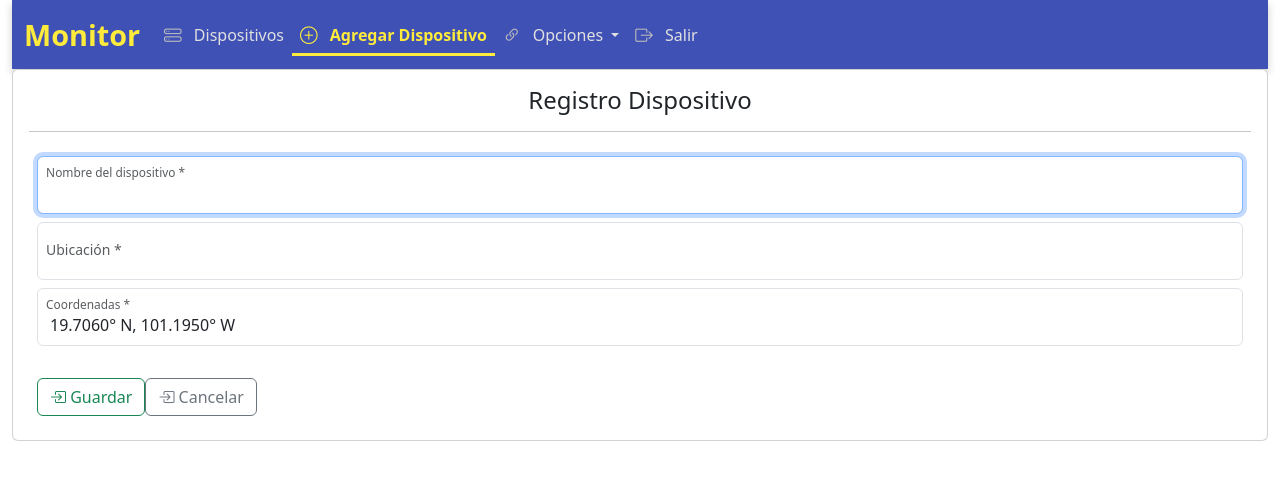
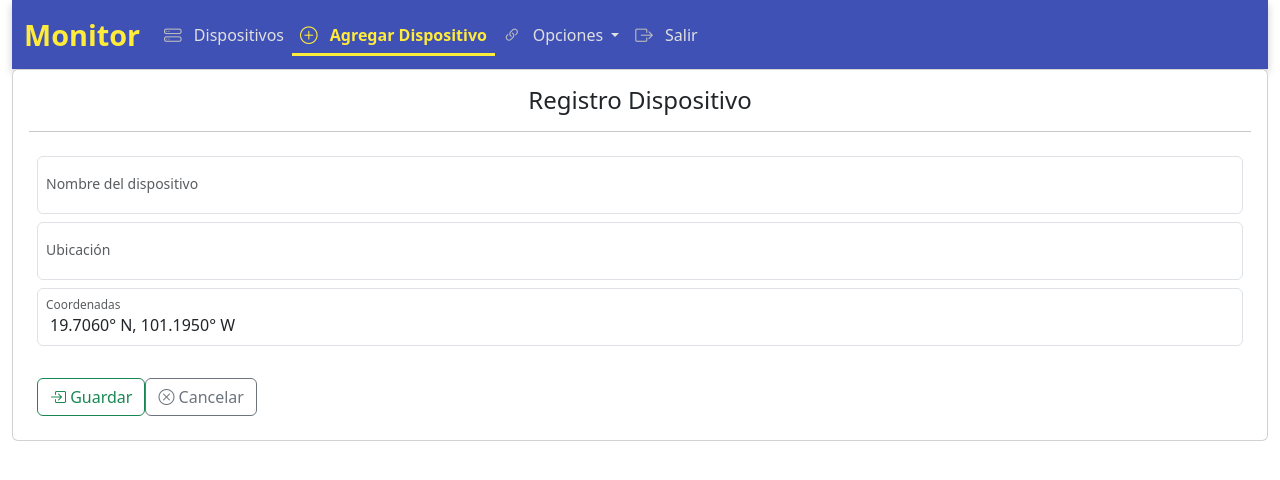
Before and after one commit to 2100679b/proyect, a Vue app in the folder frontend/: page /menu/dispositivos/agregar in a window 1280 px wide. Shown: the top 480 px of the page. Built offline with nearby package versions, Linux system fonts and the light colour scheme; no server answers.

Commit message:
Proyecto inicial con base de datos PostgreSQL para monitoreo de dispositivos

```diff
--- a/frontend/src/components/dispositivos/RegistroDispositivo.vue
+++ b/frontend/src/components/dispositivos/RegistroDispositivo.vue
@@ -8,22 +8,42 @@
     <div class="row p-1">
         <form @submit.prevent="guardar">
               <div class="form-floating p-1">
-                <input type="text" id="nombreDisp" ref="nombreDisp" class="form-control"
-                       v-model="dispositivo.identifica.nombre" required
-                       aria-describedby="Nombre" placeholder="Nombre del dispositivo"/>
-                <label for="nombreDisp" class="form-text text-muted">Nombre del dispositivo *</label>
+                <input
+                  type="text"
+                  id="nombreDisp"
+                  ref="nombreDisp"
+                  class="form-control"
+                  v-model="dispositivo.nombre"
+                  required
+                  aria-describedby="Nombre"
+                  placeholder="Nombre del dispositivo"
+                />
+                <label for="nombreDisp" class="form-text text-muted">Nombre del dispositivo</label>
               </div>
               <div class="form-floating p-1">
-                <input type="text" id="ubicacion" ref="ubicacion" class="form-control"
-                       v-model="dispositivo.identifica.ubicacion" required
-                       aria-describedby="Ubicacion" placeholder="Ubicacion"/>
-                <label for="ubicacion" class="form-text text-muted">Ubicación *</label>
+                <input
+                  type="text"
+                  id="ubicacion"
+                  ref="ubicacion"
+                  class="form-control"
+                  v-model="dispositivo.ubicacion"
+                  required
+                  aria-describedby="Ubicacion"
+                  placeholder="Ubicacion"
+                />
+                <label for="ubicacion" class="form-text text-muted">Ubicación</label>
               </div>
               <div class="form-floating p-1">
-                <input type="text" id="coordenadas" class="form-control"
-                       v-model="dispositivo.identifica.coordenadas" required
-                       placeholder="Coordenadas"/>
-                <label for="coordenadas" class="form-text text-muted">Coordenadas *</label>
+                <input
+                  type="text"
+                  id="coordenadas"
+                  ref="coordenadas"
+                  class="form-control"
+                  v-model="dispositivo.coordenadas"
+                  aria-describedby="Coordenadas"
+                  placeholder="Coordenadas"
+                />
+                <label for="coordenadas" class="form-text text-muted">Coordenadas</label>
               </div>
             </form>
             </div>
@@ -33,15 +53,25 @@
                 <strong>¡Error!</strong>
                 <p v-html="alerta.mensaje"></p>
                 </div>
+                <div class="alert alert-success" role="alert" v-if="alerta.exito">
+                <strong>¡Éxito!</strong>
+                <p v-html="alerta.exito"></p>
+                </div>
             </div>
         </div>
         <div class="row p-2">
             <div class="col">
-                <button class="btn btn-outline-success" type="button" @click="guardar">
-                    <i class="bi bi-box-arrow-in-right"></i> Guardar
+                <button
+                  class="btn btn-outline-success"
+                  type="button"
+                  @click="guardar()"
+                  :disabled="guardando"
+                >
+                  <i class="bi bi-box-arrow-in-right"></i>
+                  {{ guardando ? 'Guardando...' : 'Guardar' }}
                 </button>
-                <button class="btn btn-outline-secondary" type="button" @click="limpiar">
-                    <i class="bi bi-box-arrow-in-right"></i> Cancelar
+                <button class="btn btn-outline-secondary" type="button" @click="limpiar()">
+                  <i class="bi bi-x-circle"></i> Cancelar
                 </button>
             </div>
         </div>
@@ -50,122 +80,174 @@
 </template>
 
 <script>
-import axios from 'axios';
+import axios from 'axios'
 
 export default  {
     name: 'RegistroDispositivo',
-    data() {
+    components: {
+    },
+    data: function() {
         return {
         dispositivo: {
-          identifica: {
-            identificador: 0,  // Este será generado por la base de datos
             nombre: '',
             ubicacion: '',
             coordenadas: '19.7060° N, 101.1950° W',
-            idestatus: 1,
-            estatus: 'Operacion Normal',
-            potencia:  { nominal: 7.400, minimo: 6.200, maximo: 8.600, um: 'KW' },
-            voltaje: { nominal: 240, minimo: 230, maximo: 250, um: 'Volts' },
-            corriente: { nominal: 30, minimo: 25, maximo: 35, um: 'Amperes' },
-            caudal: { nominal: 1, minimo: 0.10, maximo: 1.20, um: 'm3/minuto' },
-            fechaRegistro: new Date().toUTCString()
+            potencia: {
+              nominal: 7.400,
+              minimo: 6.200,
+              maximo: 8.600,
+              um: 'KW'
             },
-          opera: {
-            potencia: { valor: 7.200, idEstatus: 1 },
-            voltaje: { valor: 240, idEstatus: 1 },
-            corriente: { valor: 30, idEstatus: 1 },
-            caudal: { valor: 1, idEstatus: 1 },
-            idEstatus: 1,
-            estatus: 'Operacion Normal',
-            fechaRegistro: new Date().toUTCString()
+            voltaje: {
+              nominal: 240,
+              minimo: 230,
+              maximo: 250,
+              um: 'Volts'
             },
-          estado: 1
+            corriente: {
+              nominal: 30,
+              minimo: 25,
+              maximo: 35,
+              um: 'Amperes'
+            },
+            caudal: {
+              nominal: 1,
+              minimo: 0.10,
+              maximo: 1.20,
+              um: 'm3/minuto'
+            }
         },
         alerta: {
             mensaje: '',
-        }
+            exito: ''
+        },
+        guardando: false
         };
     },
-    mounted() {
-        this.$refs.nombreDisp.focus();
+    computed: {
     },
     methods: {
       async guardar() {
-        // Validación básica
-        if (!this.dispositivo.identifica.nombre.trim()) {
-            this.alerta.mensaje = 'El nombre del dispositivo es obligatorio';
+        // Limpiar alertas previas
+        this.alerta.mensaje = '';
+        this.alerta.exito = '';
+
+        // Validaciones básicas
+        if (!this.dispositivo.nombre.trim()) {
+          this.alerta.mensaje = 'El nombre del dispositivo es requerido';
           return;
         }
 
-        if (!this.dispositivo.identifica.ubicacion.trim()) {
-            this.alerta.mensaje = 'La ubicación es obligatoria';
+        if (!this.dispositivo.ubicacion.trim()) {
+          this.alerta.mensaje = 'La ubicación es requerida';
           return;
         }
 
+        this.guardando = true;
+
         try {
-            // Preparar datos para la base de datos
-            const payload = {
-                nombre: this.dispositivo.identifica.nombre,
-                ubicacion: this.dispositivo.identifica.ubicacion,
-                coordenadas: this.dispositivo.identifica.coordenadas,
-                potencia: this.dispositivo.identifica.potencia,
-                voltaje: this.dispositivo.identifica.voltaje,
-                corriente: this.dispositivo.identifica.corriente,
-                caudal: this.dispositivo.identifica.caudal,
-                estado: this.dispositivo.estado,
-                registro_usuario: this.$store.state.usuario.id || 0 // Obtener ID de usuario del store
+          // Obtener token de autenticación (ajusta según tu implementación)
+          const token = this.$store.state.token || localStorage.getItem('token');
+
+          if (!token) {
+            this.alerta.mensaje = 'No hay sesión activa. Por favor inicia sesión.';
+            this.guardando = false;
+            return;
+          }
+
+          // Preparar datos para enviar al backend
+          const dispositivoData = {
+            nombre: this.dispositivo.nombre.trim(),
+            ubicacion: this.dispositivo.ubicacion.trim(),
+            coordenadas: this.dispositivo.coordenadas.trim(),
+            potencia: this.dispositivo.potencia,
+            voltaje: this.dispositivo.voltaje,
+            corriente: this.dispositivo.corriente,
+            caudal: this.dispositivo.caudal
           };
 
-            // Enviar a la API
-            const response = await axios.post('https://tu-api-aws.com/dispositivos', payload);
+          // Realizar petición POST al backend
+          const response = await axios.post('/api/dispositivos', dispositivoData, {
+            headers: {
+              'Authorization': `Bearer ${token}`,
+              'Content-Type': 'application/json'
+            }
+          });
 
-            if (response.status === 201) {
-                // Actualizar dispositivo con ID generado
-                this.dispositivo.identifica.identificador = response.data.id;
+          // Si llegamos aquí, el dispositivo se guardó exitosamente
+          this.alerta.exito = 'Dispositivo registrado exitosamente';
 
-                // Agregar al store local
-                let dispositivos = this.$store.state.dispositivos;
-                dispositivos.push(JSON.parse(JSON.stringify(this.dispositivo)));
+          // Actualizar store si estás usando Vuex
+          if (this.$store.state.dispositivos) {
+            const dispositivos = [...this.$store.state.dispositivos, response.data];
             this.$store.commit('setDispositivos', dispositivos);
+          }
 
+          // Limpiar formulario después de un pequeño delay para mostrar el mensaje
+          setTimeout(() => {
             this.limpiar();
-            }
+          }, 2000);
+
         } catch (error) {
           console.error('Error al guardar dispositivo:', error);
 
-            if (error.response && error.response.status === 409) {
-                this.alerta.mensaje = 'El nombre del dispositivo ya existe. Por favor, elige otro nombre.';
+          if (error.response) {
+            // Error del servidor
+            if (error.response.status === 400) {
+              this.alerta.mensaje = error.response.data.error || 'Datos inválidos';
+            } else if (error.response.status === 401) {
+              this.alerta.mensaje = 'Sesión expirada. Por favor inicia sesión nuevamente.';
+            } else if (error.response.status === 500) {
+              this.alerta.mensaje = 'Error interno del servidor. Intenta nuevamente.';
             } else {
-                this.alerta.mensaje = 'Error al guardar el dispositivo. Por favor, inténtelo de nuevo.';
+              this.alerta.mensaje = error.response.data.error || 'Error al guardar el dispositivo';
             }
+          } else if (error.request) {
+            // Error de red
+            this.alerta.mensaje = 'Error de conexión. Verifica tu conexión a internet.';
+          } else {
+            // Otro tipo de error
+            this.alerta.mensaje = 'Error inesperado. Intenta nuevamente.';
+          }
+        } finally {
+          this.guardando = false;
         }
       },
 
       limpiar() {
         this.dispositivo = {
-          identifica: {
-            identificador: 0,
           nombre: '',
           ubicacion: '',
           coordenadas: '19.7060° N, 101.1950° W',
-            potencia:  { nominal: 7.200, minimo: 6.200, maximo: 8.600, um: 'KW' },
-            voltaje: { nominal: 240, minimo: 230, maximo: 250, um: 'Volts' },
-            corriente: { nominal: 30, minimo: 25, maximo: 35, um: 'Amperes' },
-            caudal: { nominal: 1, minimo: 0.10, maximo: 1.20, um: 'm3/minuto' },
-            fechaRegistro: new Date().toUTCString()
+          potencia: {
+            nominal: 7.400,
+            minimo: 6.200,
+            maximo: 8.600,
+            um: 'KW'
           },
-          opera: {
-            potencia: { valor: 7.200, idEstatus: 1 },
-            voltaje: { valor: 240, idEstatus: 1 },
-            corriente: { valor: 30, idEstatus: 1 },
-            caudal: { valor: 1, idEstatus: 1 },
-            idEstatus: 1,
-            estatus: 'Operacion Normal',
-            fechaRegistro: new Date().toUTCString()
+          voltaje: {
+            nominal: 240,
+            minimo: 230,
+            maximo: 250,
+            um: 'Volts'
           },
-          estado: 1
+          corriente: {
+            nominal: 30,
+            minimo: 25,
+            maximo: 35,
+            um: 'Amperes'
+          },
+          caudal: {
+            nominal: 1,
+            minimo: 0.10,
+            maximo: 1.20,
+            um: 'm3/minuto'
+          }
         };
+        this.alerta.mensaje = '';
+        this.alerta.exito = '';
 
+        // Navegar de vuelta al listado de dispositivos
         this.$router.push('/menu/dispositivos');
       }
     }
```
Also changed, not shown: 1 other file (tests, documents, lock files or other folders). Lines whose indentation alone changed are shown as unchanged.
